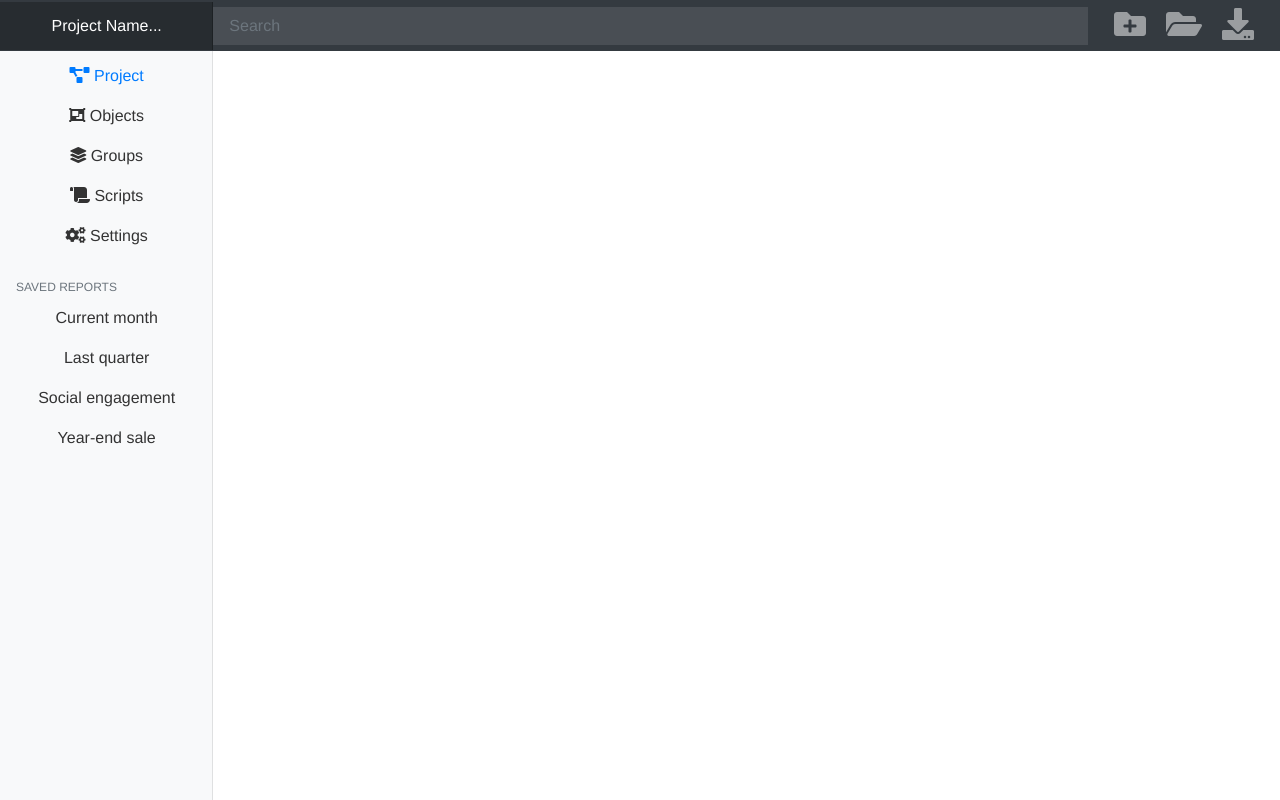
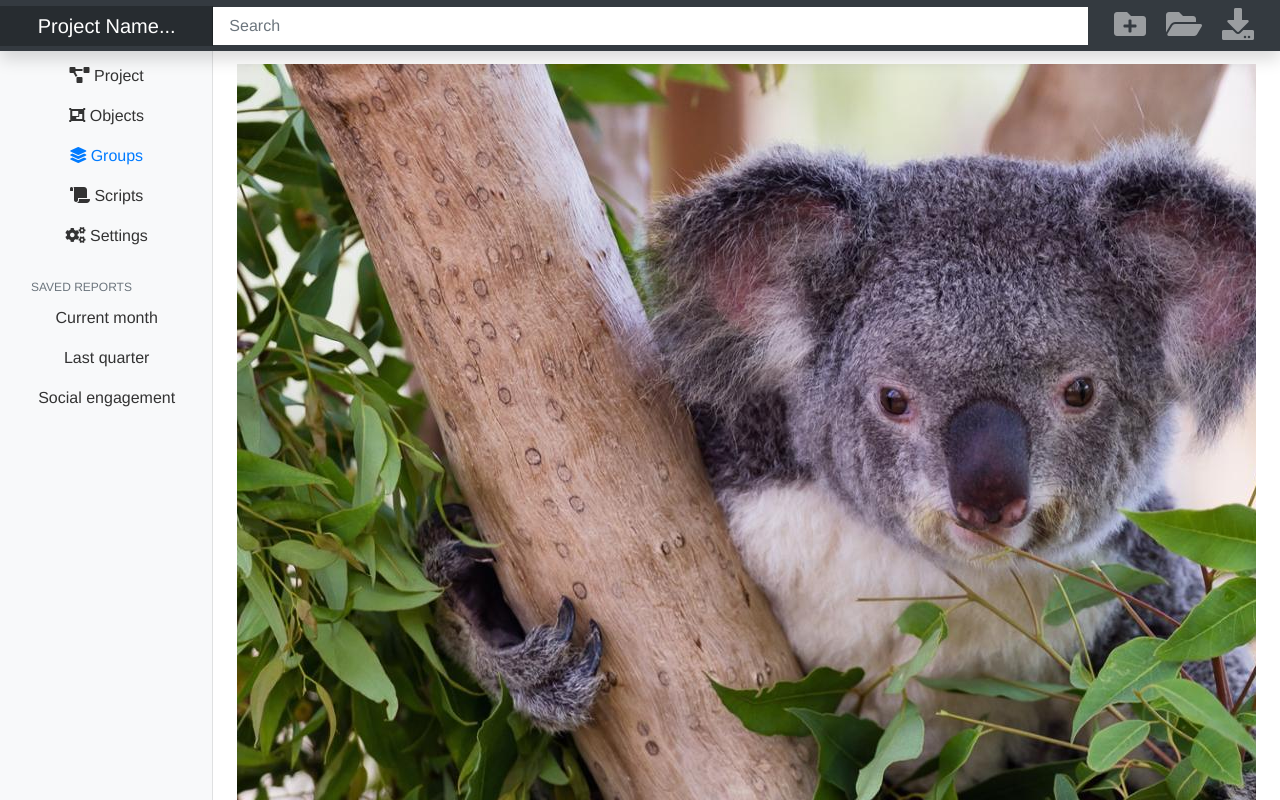
Before and after one commit to jeremy-prater/koala, a Vue app in the folder tools/forge/: page / in a window 1280 px wide. Shown: the top 800 px of the page. Built offline with nearby package versions, Linux system fonts and the light colour scheme.

Commit message:
==> Forge : Nav system works

```diff
--- a/tools/forge/package.json
+++ b/tools/forge/package.json
@@ -17,7 +17,8 @@
     "bootstrap-vue": "^2.1.0",
     "core-js": "^3.4.3",
     "portal-vue": "^2.1.6",
-    "vue": "^2.6.10"
+    "vue": "^2.6.10",
+    "vue-router": "^3.1.3"
   },
   "devDependencies": {
     "@fortawesome/fontawesome-free": "^5.11.2",
--- a/tools/forge/src/App.vue
+++ b/tools/forge/src/App.vue
@@ -1,27 +1,17 @@
 <template>
   <div id="app">
-    <NavBar />
     <NavMenu />
   </div>
 </template>
 
 <script>
-import Vue from "vue";
-import BootstrapVue from "bootstrap-vue";
-import NavBar from "./components/NavBar.vue";
+//import NavBar from "./components/NavBar.vue";
 import NavMenu from "./components/NavMenu.vue";
-
-import "bootstrap/dist/css/bootstrap.css";
-import "bootstrap-vue/dist/bootstrap-vue.css";
-
-import "@fortawesome/fontawesome-free/css/all.css";
-
-Vue.use(BootstrapVue);
 
 export default {
   name: "app",
   components: {
-    NavBar,
+    //NavBar,
     NavMenu
   }
 };
--- /dev/null
+++ b/tools/forge/src/components/Dashboard.vue
@@ -0,0 +1,9 @@
+<template>
+  <div>It's the dashboard...</div>
+</template>
+
+<script>
+export default {
+  name: "Dashboard"
+};
+</script>
--- /dev/null
+++ b/tools/forge/src/components/Home.vue
@@ -0,0 +1,17 @@
+<template>
+  <div class="home"></div>
+</template>
+
+<script>
+export default {
+  name: "Dashboard"
+};
+</script>
+
+<style scoped>
+.home {
+  height: 2800px;
+  width: 2600px;
+  background-image: url("../assets/forge_home.jpeg");
+}
+</style>
--- a/tools/forge/src/components/NavBar.vue
+++ /dev/null
@@ -1,92 +0,0 @@
-<template>
-  <div>
-    <nav class="navbar navbar-dark sticky-top bg-dark flex-md-nowrap p-0">
-      <a class="navbar-brand col-sm-3 col-md-2 mr-0" href="#">Project Name...</a>
-      <input
-        class="form-control form-control-dark w-100"
-        type="text"
-        placeholder="Search"
-        aria-label="Search"
-      />
-      <ul class="navbar-nav list-group-horizontal px-3">
-        <li class="nav-item text-nowrap">
-          <a class="nav-link" href="#">
-            <i class="fas fa-folder-plus fa-2x navIcon" />
-          </a>
-        </li>
-        <li class="nav-item text-nowrap">
-          <a class="nav-link" href="#">
-            <i class="fas fa-folder-open fa-2x navIcon" />
-          </a>
-        </li>
-        <li class="nav-item text-nowrap">
-          <a class="nav-link" href="#">
-            <i class="fas fa-download fa-2x navIcon" />
-          </a>
-        </li>
-      </ul>
-    </nav>
-  </div>
-</template>
-
-<script>
-// eslint-disable-next-line no-console
-console.log("Creating NavBar");
-</script>
-
-<style scoped>
-body {
-  font-size: 0.875rem;
-}
-
-.navIcon {
-  margin-left: 10px;
-  margin-right: 10px;
-}
-
-.feather {
-  width: 16px;
-  height: 16px;
-  vertical-align: text-bottom;
-}
-
-/*
- * Navbar
- */
-
-.navbar-brand {
-  padding-top: 0.75rem;
-  padding-bottom: 0.75rem;
-  font-size: 1rem;
-  background-color: rgba(0, 0, 0, 0.25);
-  box-shadow: inset -1px 0 0 rgba(0, 0, 0, 0.25);
-}
-
-.navbar .form-control {
-  padding: 0.75rem 1rem;
-  border-width: 0;
-  border-radius: 0;
-}
-
-.form-control-dark {
-  color: #fff;
-  background-color: rgba(255, 255, 255, 0.1);
-  border-color: rgba(255, 255, 255, 0.1);
-}
-
-.form-control-dark:focus {
-  border-color: transparent;
-  box-shadow: 0 0 0 3px rgba(255, 255, 255, 0.25);
-}
-
-/*
- * Utilities
- */
-
-.border-top {
-  border-top: 1px solid #e5e5e5;
-}
-.border-bottom {
-  border-bottom: 1px solid #e5e5e5;
-}
-</style>
--- a/tools/forge/src/components/NavMenu.vue
+++ b/tools/forge/src/components/NavMenu.vue
@@ -1,27 +1,54 @@
 <template>
+  <div>
+    <nav class="navbar navbar-dark fixed-top bg-dark flex-md-nowrap p-0 shadow">
+      <a class="navbar-brand col-sm-3 col-md-2 mr-0" href="#">Project Name...</a>
+      <input
+        class="form-control form-control-dark w-100"
+        type="text"
+        placeholder="Search"
+        aria-label="Search"
+      />
+      <ul class="navbar-nav list-group-horizontal px-3">
+        <li class="nav-item text-nowrap">
+          <a class="nav-link" href="#">
+            <i class="fas fa-folder-plus fa-2x navIcon" />
+          </a>
+        </li>
+        <li class="nav-item text-nowrap">
+          <a class="nav-link" href="#">
+            <i class="fas fa-folder-open fa-2x navIcon" />
+          </a>
+        </li>
+        <li class="nav-item text-nowrap">
+          <a class="nav-link" href="#">
+            <i class="fas fa-download fa-2x navIcon" />
+          </a>
+        </li>
+      </ul>
+    </nav>
+
     <div class="container-fluid">
       <div class="row">
         <nav class="col-md-2 d-none d-md-block bg-light sidebar">
           <div class="sidebar-sticky">
             <ul class="nav flex-column">
               <li class="nav-item">
-              <a class="nav-link active" href="#">
+                <router-link to="/dashboard" class="nav-link" exact>
                   <i class="fas fa-project-diagram" />
                   Project
-                <span class="sr-only">(current)</span>
-              </a>
+                </router-link>
               </li>
               <li class="nav-item">
-              <a class="nav-link" href="#">
+                <router-link to="/objects" class="nav-link" exact>
                   <i class="fas fa-object-group" />
                   Objects
-              </a>
+                </router-link>
               </li>
               <li class="nav-item">
-              <a class="nav-link" href="#">
+                <router-link to="/" class="nav-link" exact>
                   <i class="fas fa-layer-group" />
                   Groups
-              </a>
+                </router-link>
               </li>
               <li class="nav-item">
                 <a class="nav-link" href="#">
@@ -64,26 +91,29 @@
                   Social engagement
                 </a>
               </li>
-            <li class="nav-item">
-              <a class="nav-link" href="#">
-                <span data-feather="file-text"></span>
-                Year-end sale
-              </a>
-            </li>
             </ul>
           </div>
         </nav>
+
+        <main role="main" class="col-md-9 ml-sm-auto col-lg-10 px-4">
+          <div
+            class="d-flex justify-content-between flex-wrap flex-md-nowrap align-items-center pt-3 pb-2 mb-3 border-bottom"
+          >
+            <router-view></router-view>
+          </div>
+        </main>
+      </div>
     </div>
   </div>
 </template>
 
 
-<script>
+<script scoped>
 // eslint-disable-next-line no-console
 console.log("Creating NavMenu");
 </script>
 
-<style scoped>
+<style>
 body {
   font-size: 0.875rem;
 }
@@ -104,18 +134,24 @@ body {
   bottom: 0;
   left: 0;
   z-index: 100; /* Behind the navbar */
-  padding: 0;
+  padding: 48px 0 0; /* Height of navbar */
   box-shadow: inset -1px 0 0 rgba(0, 0, 0, 0.1);
 }
 
 .sidebar-sticky {
-  position: -webkit-sticky;
-  position: sticky;
-  top: 48px; /* Height of navbar */
+  position: relative;
+  top: 0;
   height: calc(100vh - 48px);
   padding-top: 0.5rem;
   overflow-x: hidden;
   overflow-y: auto; /* Scrollable contents if viewport is shorter than content. */
+}
+
+@supports ((position: -webkit-sticky) or (position: sticky)) {
+  .sidebar-sticky {
+    position: -webkit-sticky;
+    position: sticky;
+  }
 }
 
 .sidebar .nav-link {
@@ -132,6 +168,10 @@ body {
   color: #007bff;
 }
 
+.sidebar .router-link-active {
+  color: #007bff;
+}
+
 .sidebar .nav-link:hover .feather,
 .sidebar .nav-link.active .feather {
   color: inherit;
@@ -143,13 +183,50 @@ body {
 }
 
 /*
- * Utilities
+ * Content
  */
 
-.border-top {
-  border-top: 1px solid #e5e5e5;
+[role="main"] {
+  padding-top: 133px; /* Space for fixed navbar */
 }
-.border-bottom {
-  border-bottom: 1px solid #e5e5e5;
+
+@media (min-width: 768px) {
+  [role="main"] {
+    padding-top: 48px; /* Space for fixed navbar */
+  }
+}
+
+/*
+ * Navbar
+ */
+
+.navIcon {
+  margin-left: 10px;
+  margin-right: 10px;
+}
+
+.navbar-brand {
+  padding-top: 0.75rem;
+  padding-bottom: 0.75rem;
+  font-size: 1rem;
+  background-color: rgba(0, 0, 0, 0.25);
+  box-shadow: inset -1px 0 0 rgba(0, 0, 0, 0.25);
+}
+
+.navbar .form-control {
+  padding: 0.75rem 1rem;
+  border-width: 0;
+  border-radius: 0;
+}
+
+.form-control-dark {
+  color: #fff;
+  background-color: rgba(255, 255, 255, 0.1);
+  border-color: rgba(255, 255, 255, 0.1);
+}
+
+.form-control-dark:focus {
+  border-color: transparent;
+  box-shadow: 0 0 0 3px rgba(255, 255, 255, 0.25);
 }
 </style>
--- a/tools/forge/src/main.js
+++ b/tools/forge/src/main.js
@@ -1,8 +1,34 @@
-import Vue from 'vue'
-import App from './App.vue'
+import Vue from 'vue';
+import VueRouter from 'vue-router';
+
+import App from './App.vue';
 
 Vue.config.productionTip = false;
 
+import BootstrapVue from 'bootstrap-vue';
+import 'bootstrap/dist/css/bootstrap.css';
+import 'bootstrap-vue/dist/bootstrap-vue.css';
+
+import '@fortawesome/fontawesome-free/css/all.css';
+
+import Home from './components/Home.vue';
+import HelloWorld from './components/HelloWorld.vue';
+import Dashboard from './components/Dashboard.vue';
+
+Vue.use(BootstrapVue);
+Vue.use(VueRouter);
+
+const router = new VueRouter({
+    mode: 'history',
+    base: __dirname,
+    routes: [
+        { path: '/', component: Home },
+        { path: '/dashboard', component: Dashboard },
+        { path: '/objects', component: HelloWorld }
+    ]
+});
+
 new Vue({
-  render: h => h(App),
-}).$mount('#app')
+    router,
+    render: h => h(App)
+}).$mount('#app');
```
Also changed, not shown: tools/forge/src/assets/forge_home.jpeg (added), 1 other file (tests, documents, lock files or other folders). Lines whose indentation alone changed are shown as unchanged.
